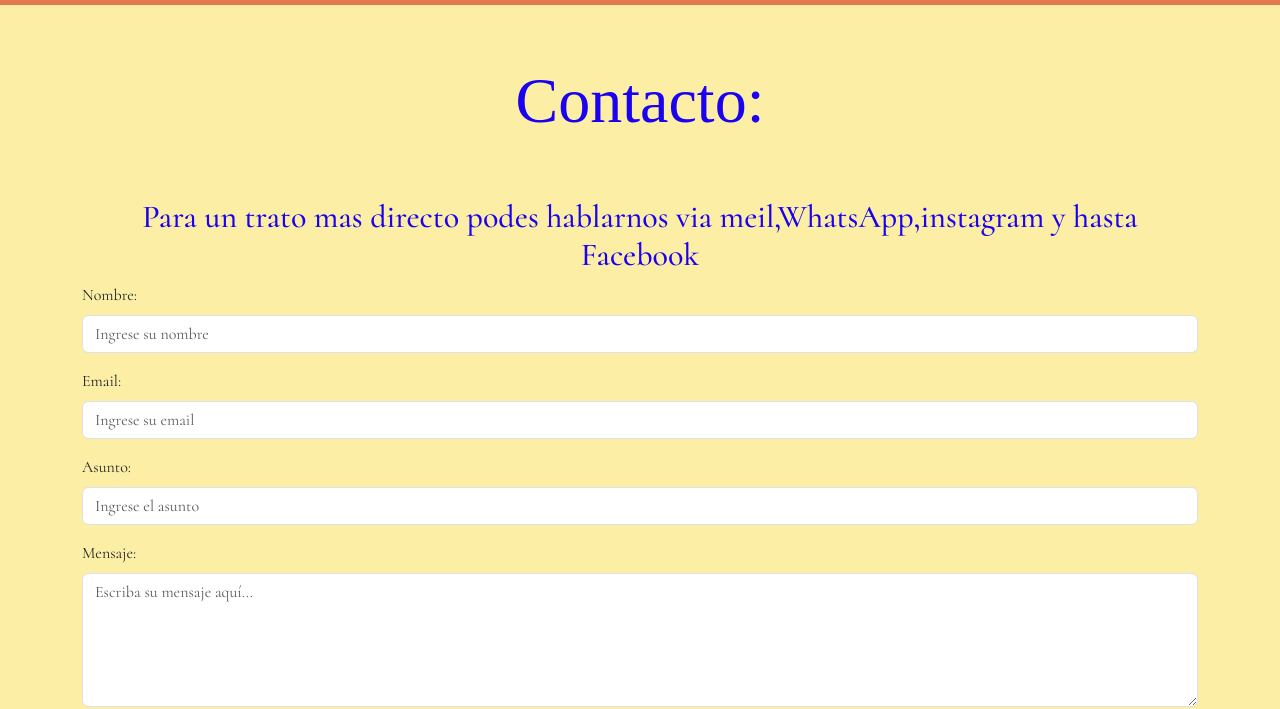
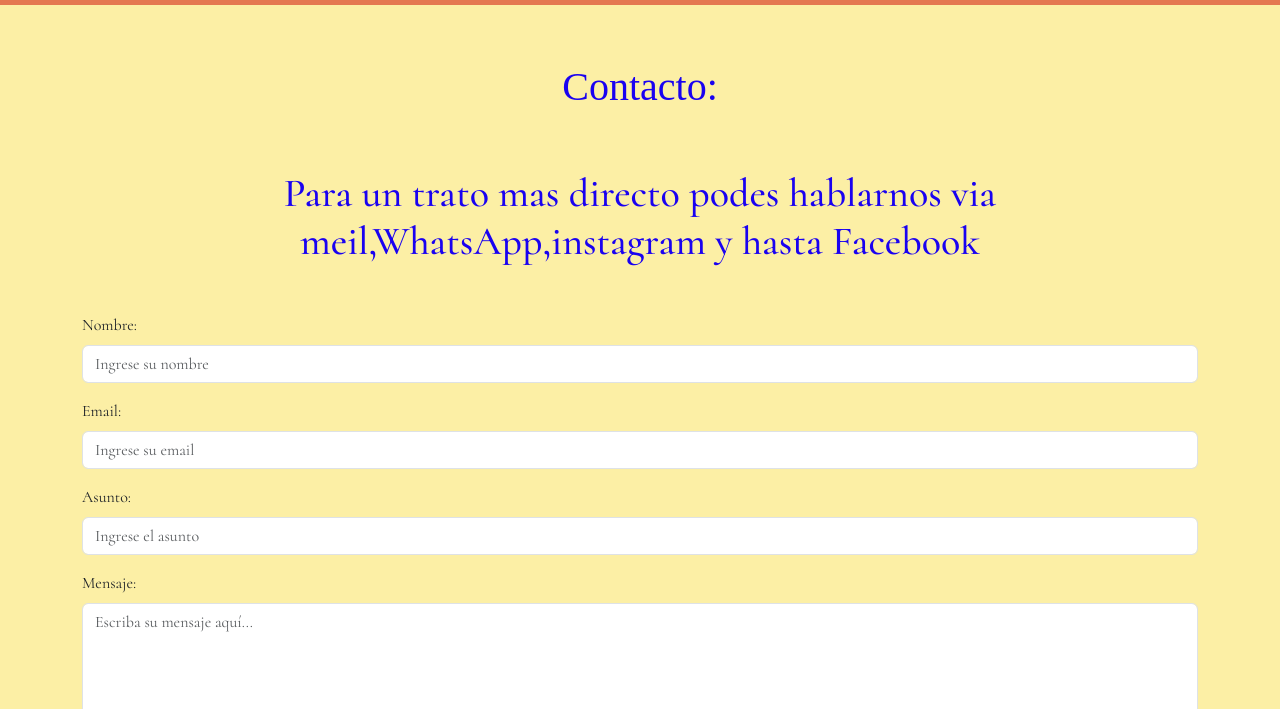
Before and after one commit to kalu-stt/proyectofinal, a plain HTML site: page pages/contacto.html in a window 1280 px wide. Shown: the part 91-800 px from the top of the page. Drawn offline with nearby package versions, Linux system fonts and the light colour scheme; a web font is replaced by a local one.

Commit message:
ultimo cambio para el proyecto final

```diff
--- a/pages/contacto.html
+++ b/pages/contacto.html
@@ -50,8 +50,8 @@
         </header>
         <main>
             <section class="container my-5">
-                <h1 class="mt-0 mb-5 text-center">Contacto:</h1>
-                <h2>Para un trato mas directo podes hablarnos via meil,WhatsApp,instagram y hasta Facebook</h2>
+                <h1 class="mt-0 mb-5 text-center fs-1">Contacto:</h1>
+                <h2 class="mt-0 mb-5 text-center fs-1">Para un trato mas directo podes hablarnos via meil,WhatsApp,instagram y hasta Facebook</h2>
                 <form action="">
                     <div class="mb-3">
                         <label for="nombre" class="form-label">Nombre:</label>
```
Also changed, not shown: pages/sucursales.html (+1 -1 lines).
